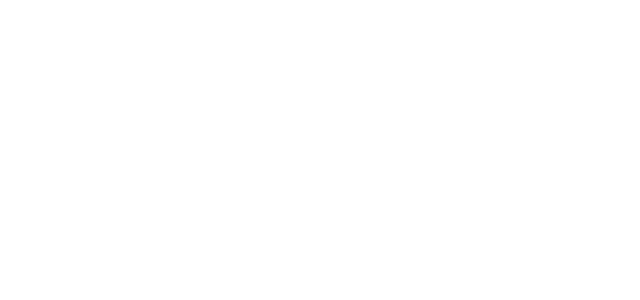
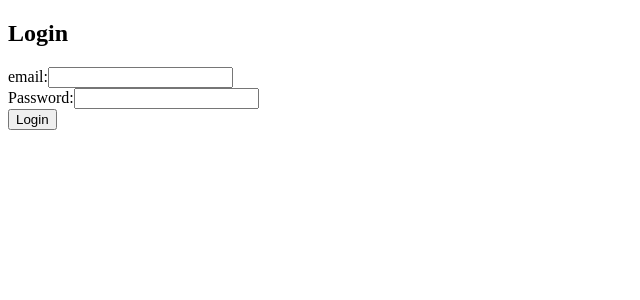
Before and after one commit to ardidrizi/Fitness-tracker-frontend, a React (Vite) app: page /login in a window 1280 px wide. Before the commit this address had no page. Shown: the top 300 px of the page, without its empty margins (0-640 px from the left). Built offline with nearby package versions, Linux system fonts and the light colour scheme.

Commit message:
Created Home page, Added first login request

```diff
--- a/package.json
+++ b/package.json
@@ -10,6 +10,7 @@
     "preview": "vite preview"
   },
   "dependencies": {
+    "axios": "^1.7.7",
     "react": "^18.3.1",
     "react-dom": "^18.3.1",
     "react-router-dom": "^6.28.0"
--- a/src/App.jsx
+++ b/src/App.jsx
@@ -1,16 +1,16 @@
 import { Routes, Route } from "react-router-dom";
 import Home from "./pages/Home";
 // import Dashboard from "./pages/Dashboard";
-// import Login from "./pages/Login";
+import Login from "./pages/Login";
 // import Register from "./pages/Register";
 
 function App() {
   return (
     <Routes>
       <Route path="/" element={<Home />} />
-      {/* <Route path="/dashboard" element={<Dashboard />} />
+      {/* <Route path="/dashboard" element={<Dashboard />} /> */}
       <Route path="/login" element={<Login />} />
-      <Route path="/register" element={<Register />} /> */}
+      {/* <Route path="/register" element={<Register />} /> */}
     </Routes>
   );
 }
--- /dev/null
+++ b/src/pages/Dashboard.jsx
@@ -0,0 +1,35 @@
+// import { useEffect, useState } from "react";
+// import { getUserProgress } from "../api"; // Adjust the import path as necessary
+
+// const Dashboard = ({ username }) => {
+//   const [progress, setProgress] = useState(null);
+
+//   useEffect(() => {
+//     const fetchProgress = async () => {
+//       try {
+//         const userProgress = await getUserProgress(username);
+//         setProgress(userProgress);
+//       } catch (error) {
+//         console.error("Error fetching user progress:", error);
+//       }
+//     };
+
+//     fetchProgress();
+//   }, [username]);
+
+//   return (
+//     <div>
+//       <h2>Dashboard</h2>
+//       {progress ? (
+//         <div>
+//           <h3>Welcome, {username}!</h3>
+//           <p>Your progress: {progress}</p>
+//         </div>
+//       ) : (
+//         <p>Loading...</p>
+//       )}
+//     </div>
+//   );
+// };
+
+// export default Dashboard;
--- /dev/null
+++ b/src/pages/Login.jsx
@@ -0,0 +1,53 @@
+import { useState } from "react";
+// import Dashboard from "./Dashboard"; // Adjust the import path as necessary
+import axios from "axios";
+
+const Login = () => {
+  //   const [username, setUsername] = useState("");
+  const [password, setPassword] = useState("");
+  const [email, setEmail] = useState("");
+  //   const [isLoggedIn, setIsLoggedIn] = useState(false);
+
+  const handleSubmit = async (e) => {
+    e.preventDefault();
+    try {
+      const response = await axios.post("http://localhost:5005/auth/login", {
+        password,
+        email,
+      });
+      console.log("Login response:", response.data);
+      //   setUsername(response.data);
+    } catch (error) {
+      console.error("Error logging in:", error);
+    }
+  };
+
+  return (
+    <div>
+      <>
+        <h2>Login</h2>
+        <form onSubmit={handleSubmit}>
+          <div>
+            <label>email:</label>
+            <input
+              type="email"
+              value={email}
+              onChange={(e) => setEmail(e.target.value)}
+            />
+          </div>
+          <div>
+            <label>Password:</label>
+            <input
+              type="password"
+              value={password}
+              onChange={(e) => setPassword(e.target.value)}
+            />
+          </div>
+          <button type="submit">Login</button>
+        </form>
+      </>
+    </div>
+  );
+};
+
+export default Login;
```
Also changed, not shown: 1 other file (tests, documents, lock files or other folders).
